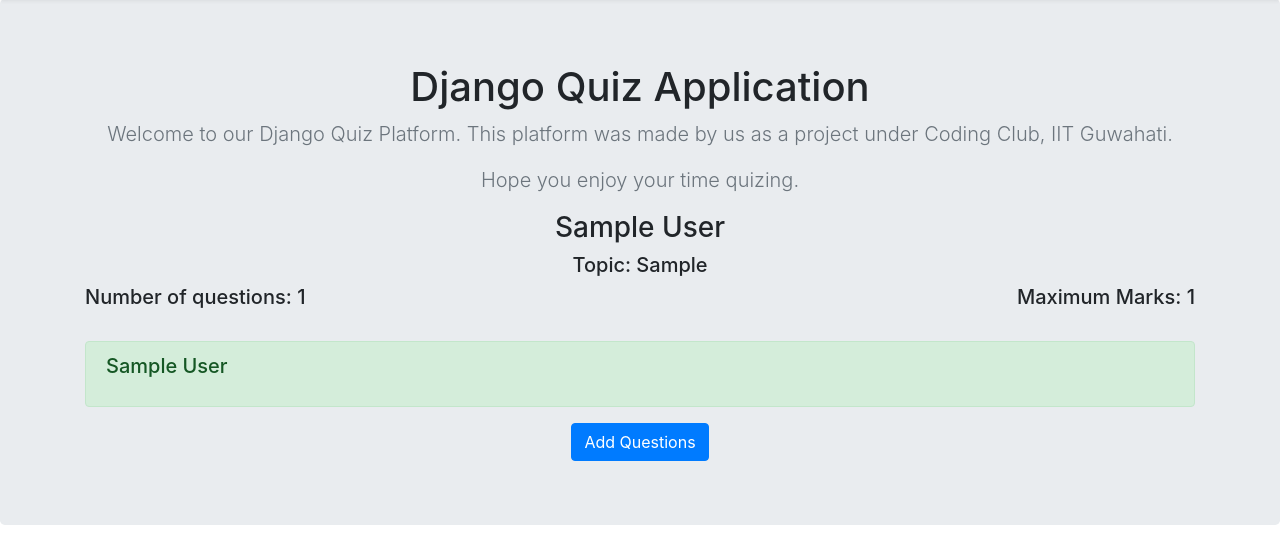
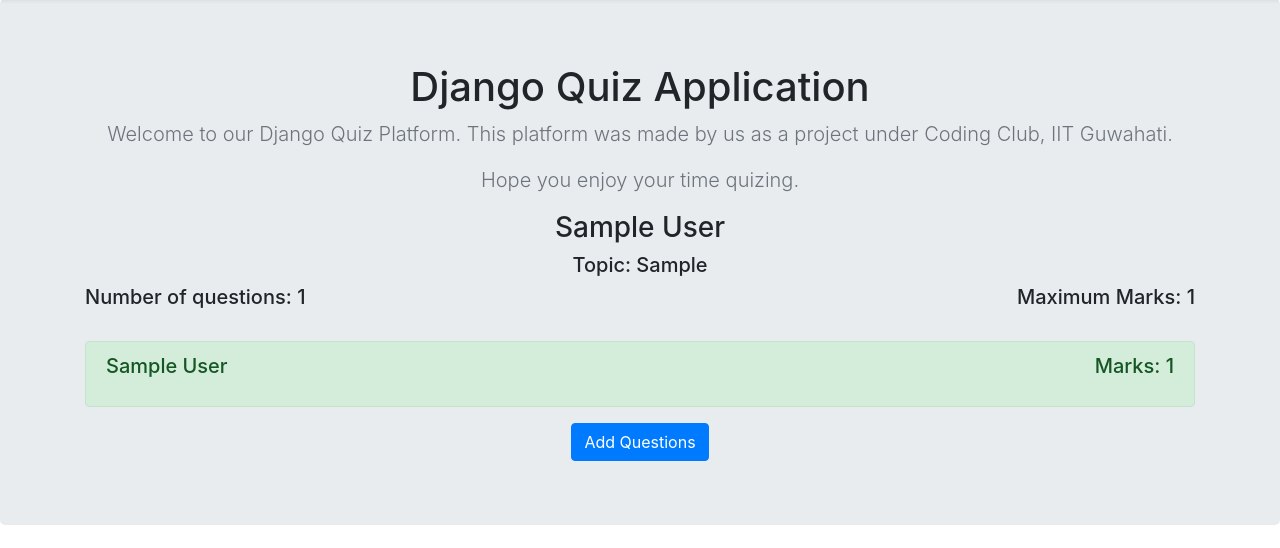
Before and after one commit to rk-karan/Django_Quiz, a Django app: page /accounts/quiz_view/1 in a window 1280 px wide. Shown: the part 57-605 px from the top of the page. Run offline with Django 3.2, Linux system fonts and the light colour scheme; a user stored in the database is signed in; tables that the repository leaves empty hold one stand-in row (values such as "Sample post"); some libraries are stand-ins or nearby versions.

Commit message:
Minor frontend changes

```diff
--- a/accounts/templates/accounts/quiz_view.html
+++ b/accounts/templates/accounts/quiz_view.html
@@ -16,7 +16,14 @@
 {% for q in set %}
 {% if q.quiz == quiz %}
 <div class="alert alert-success" role="alert">
-	<h5><p class="text-left">{{q.question}}</p></h5>
+	<div class="d-flex justify-content-between">
+		<div>
+				<h5><p>{{q.question}}</p></h5>
+		</div>
+		<div>
+				<h5><p> Marks: {{q.marks}}</p></h5>
+		</div>
+	</div>
 </div>
 {% endif %}
 {% endfor %}
```
